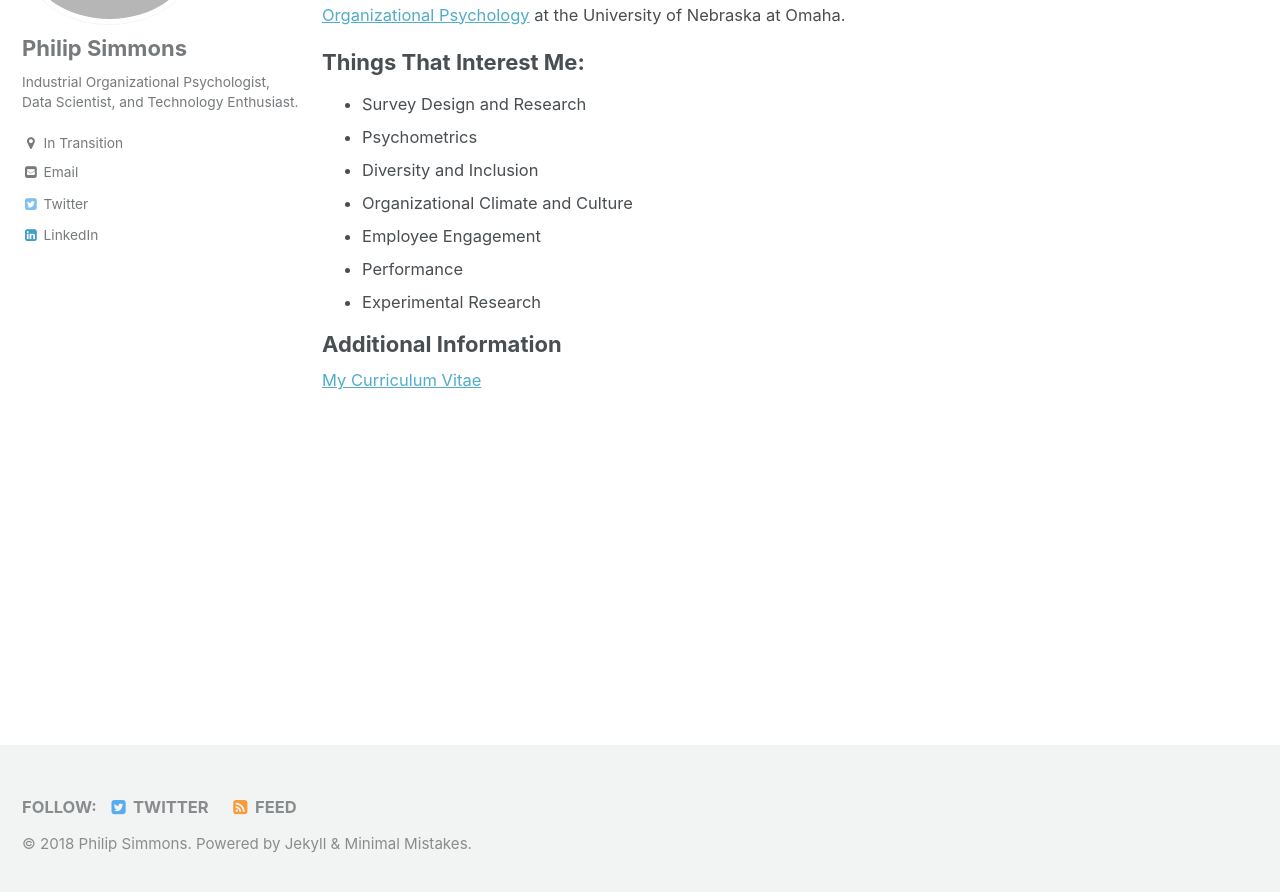
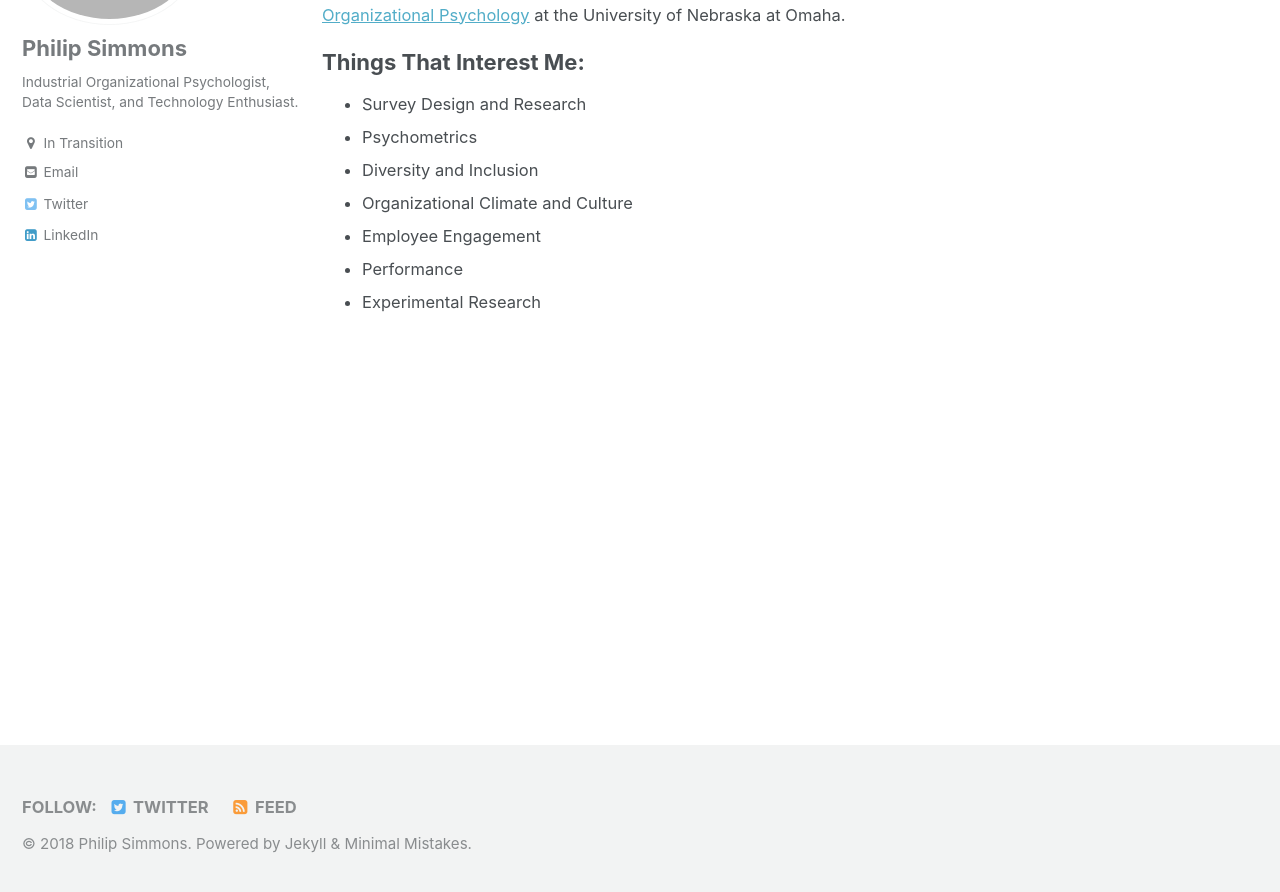
Before and after one commit to PhilpSimmons/PhilpSimmons.github.io, a Jekyll site: the page built from about-me.html, in a window 1280 px wide and 900 px high, scrolled down 253 px. Shown: the top 892 px of the window. Built offline with Jekyll 4.4.1, drawn with Linux system fonts in a browser that asks for light colours.

Commit message:
Update "About me"

```diff
--- a/about-me.html
+++ b/about-me.html
@@ -17,6 +17,3 @@ author_profile: true
 	<li>Performance</li>
 	<li>Experimental Research</li>
 </ul>
-
-<h1 style="font-size:100%;">Additional Information</h1>
-<p style="font-size:75%;" style="font-family:verdana;"><a href="/assets/documents/Simmons-Philip-Resume-2017.pdf">My Curriculum Vitae</a></p>
```
